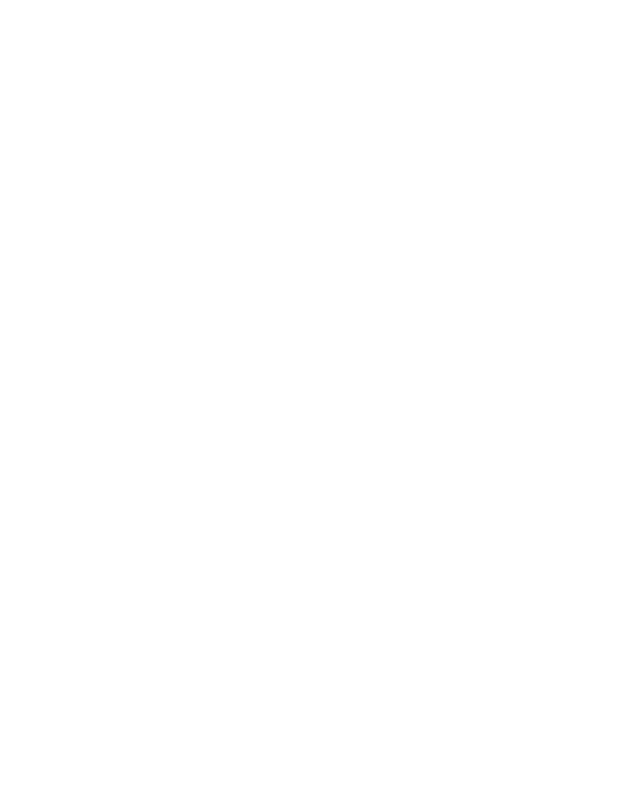
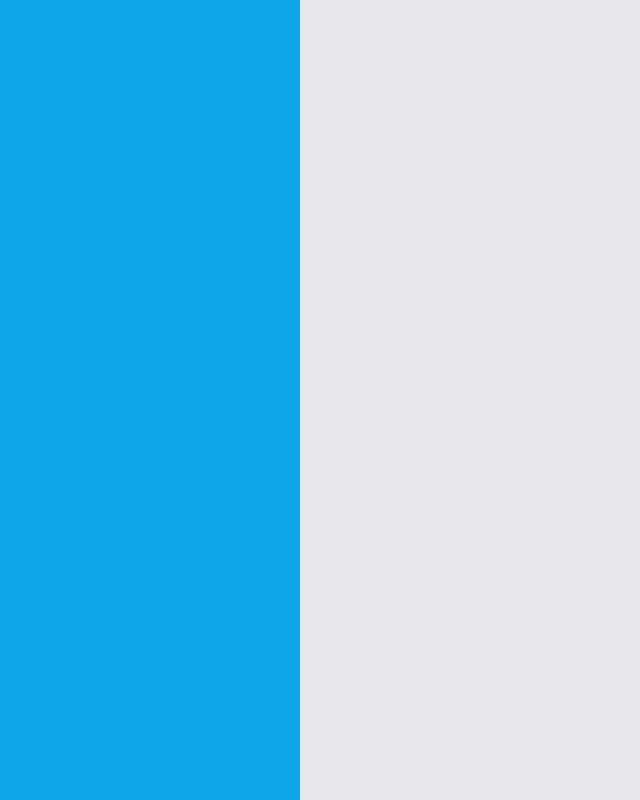
Before and after one commit to michalwachowicz/admin-dashboard, a plain HTML site: page index.html in a window 1280 px wide. Shown: the whole page, without its empty margins (0-640 px from the left). Drawn offline with Linux system fonts and the light colour scheme.

Commit message:
Create basic page layout and add colors

```diff
--- a/index.html
+++ b/index.html
@@ -7,5 +7,11 @@
     <link rel="stylesheet" href="./resources/css/reset.css" />
     <link rel="stylesheet" href="./resources/css/styles.css" />
   </head>
-  <body></body>
+  <body>
+    <div class="container">
+      <div class="sidebar"></div>
+      <div class="header"></div>
+      <div class="main"></div>
+    </div>
+  </body>
 </html>
--- a/resources/css/styles.css
+++ b/resources/css/styles.css
@@ -0,0 +1,25 @@
+:root {
+  --main-color: #0ea5e9; /* Tailwind Sky 500 */
+  --accent-color: #eab308; /* Tailwind Yellow 500 */
+}
+
+.container {
+  display: grid;
+  grid-template: auto 1fr / 300px 1fr;
+  min-height: 100vh;
+}
+
+.sidebar {
+  grid-area: 1 / 1 / -1 / 2;
+  background-color: var(--main-color);
+}
+
+.header {
+  grid-area: 1 / 2 / 2 / -1;
+  background-color: #fff;
+}
+
+.main {
+  grid-area: 2 / 2 / -1 / -1;
+  background-color: #e5e7eb; /* Tailwind Gray 200 */
+}
```
